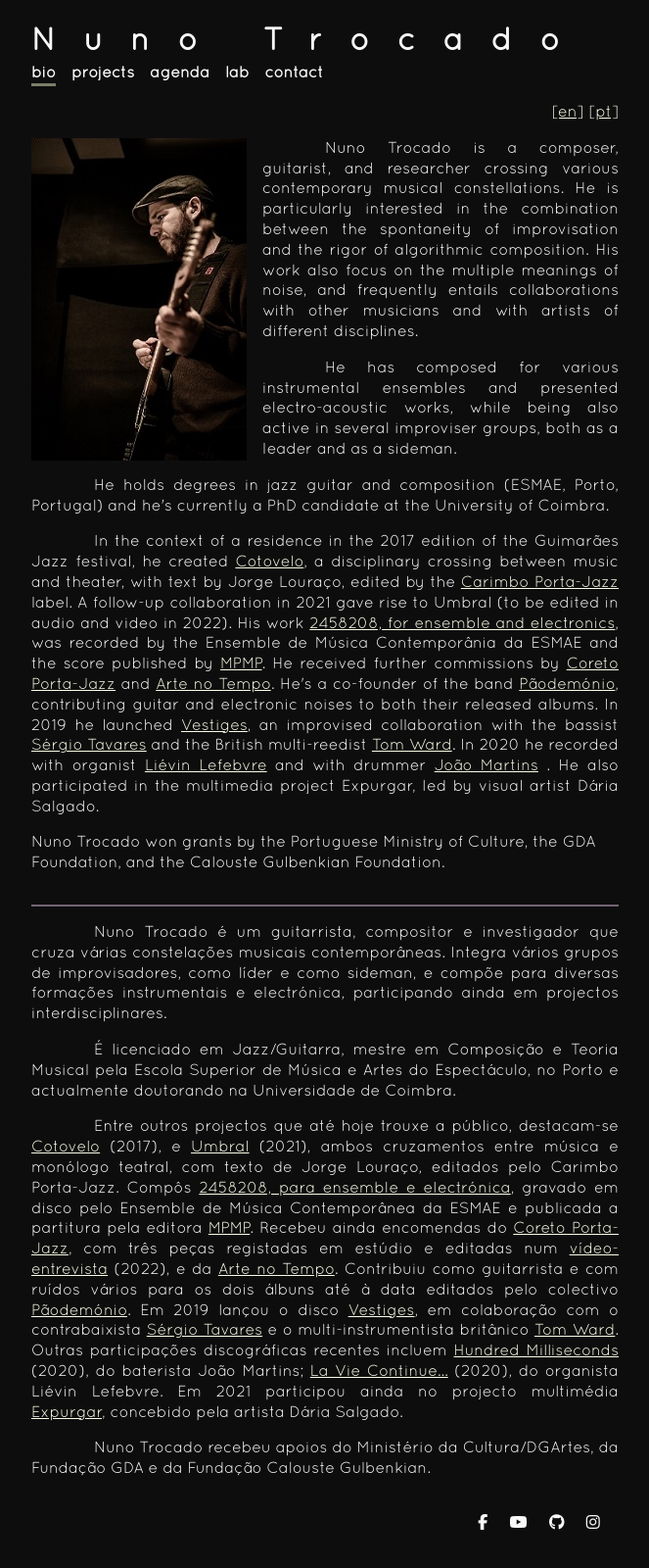
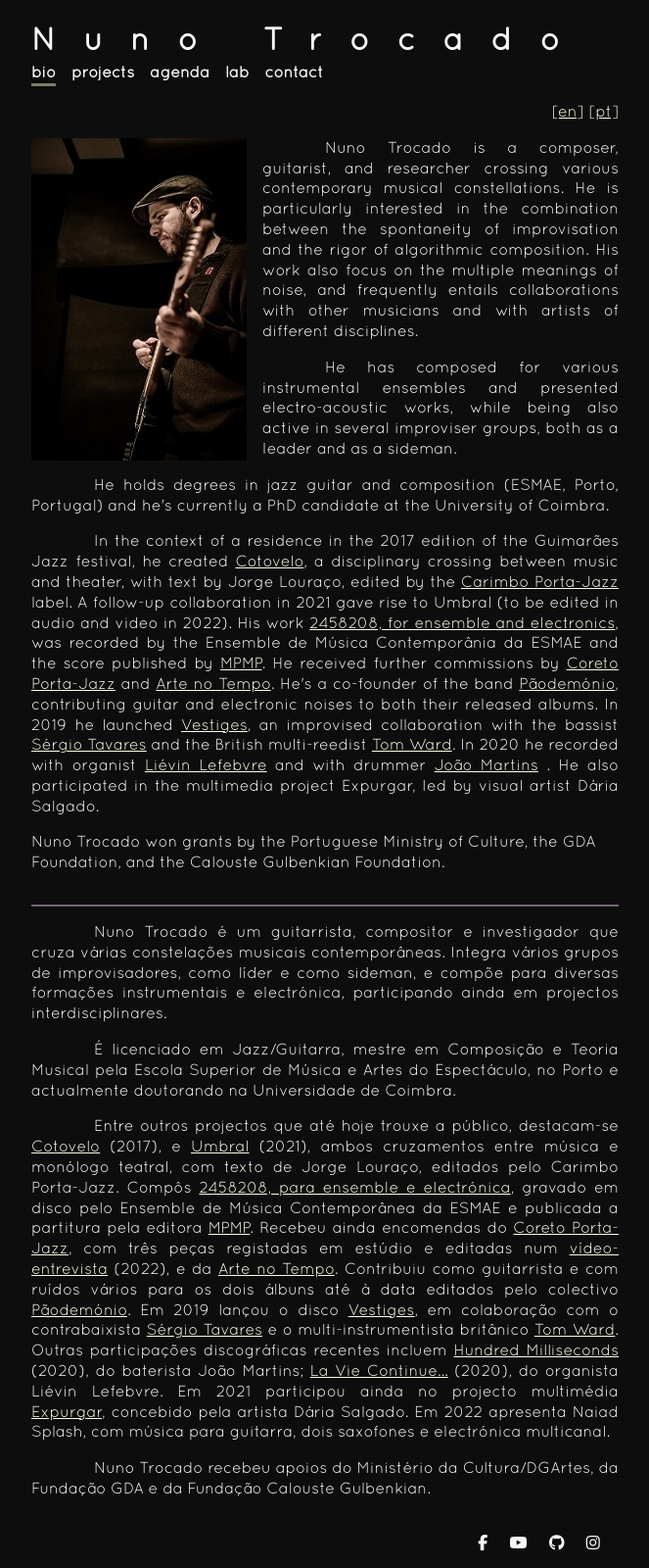
Before and after one commit to ntrocado/ntrocado.github.io, a Jekyll site: the page built from bio.html, in a window 1280 px wide. Shown: the whole page at 98% size, without its empty margins (308-971 px from the left). Built offline with Jekyll 4.4.1, drawn with Linux system fonts in a browser that asks for light colours; nearby versions of some CDN libraries; before the commit the page ends 1579 px from its top, so only the background shows below that.

Commit message:
fixup! New pt bio

```diff
--- a/bio.html
+++ b/bio.html
@@ -25,6 +25,6 @@ title: Nuno Trocado - Bio
   <p class="texto">É licenciado em Jazz/Guitarra, mestre em Composição e Teoria Musical pela Escola Superior de Música e Artes do Espectáculo, no Porto e actualmente doutorando na Universidade de Coimbra.
   <p class="texto">Entre outros projectos que até hoje trouxe a público, destacam-se <a href="https://nunotrocado.com/projectos.html#cotovelo">Cotovelo</a> (2017), e <a href="https://nunotrocado.com/projectos.html#umbral">Umbral</a> (2021), ambos cruzamentos entre música e monólogo teatral, com texto de Jorge Louraço, editados pelo Carimbo Porta-Jazz. Compôs <a href="https://nunotrocado.com/projectos.html#2458208">2458208, para ensemble e electrónica</a>, gravado em disco pelo Ensemble de Música Contemporânea da ESMAE e publicada a partitura pela editora <a href="http://mpmp.pt/">MPMP</a>. Recebeu ainda encomendas do <a href="https://portajazz.com/coreto.html">Coreto Porta-Jazz</a>, com três peças registadas em estúdio e editadas num <a href="https://youtu.be/YhZ7MT3de00">vídeo-entrevista</a> (2022), e da <a href="https://artenotempo.pt/en/arte-no-tempo-2/">Arte no Tempo</a>. Contribuiu como guitarrista e com ruídos vários para os dois álbuns até à data editados pelo colectivo <a href="https://paodemonio.bandcamp.com/">Pãodemónio</a>. Em 2019 lançou o disco <a href="https://nunotrocado.com/projectos.html#tavares-trocado-ward">Vestiges</a>, em colaboração com o contrabaixista <a href="http://www.xn--srgiotavares-beb.com/">Sérgio Tavares</a> e o multi-instrumentista britânico <a href="https://madwort.co.uk/">Tom Ward</a>. Outras participações discográficas recentes incluem <a href="https://nunotrocado.com/projects/sideman/joao-martins-100ms.html">Hundred Milliseconds</a>
     (2020), do baterista João Martins; <a href="https://nunotrocado.com/projects/sideman/lievin-lefebvre.html">La Vie Continue…</a>
-    (2020), do organista Liévin Lefebvre. Em 2021 participou ainda no projecto multimédia <a href="https://expurgar.com/work">Expurgar</a>, concebido pela artista Dária Salgado.
+    (2020), do organista Liévin Lefebvre. Em 2021 participou ainda no projecto multimédia <a href="https://expurgar.com/work">Expurgar</a>, concebido pela artista Dária Salgado.  Em 2022 apresenta Naiad Splash, com música para guitarra, dois saxofones e electrónica multicanal.
     <p class="texto">Nuno Trocado recebeu apoios do Ministério da Cultura/DGArtes, da Fundação GDA e da Fundação Calouste Gulbenkian.</p>
 </section>
```
